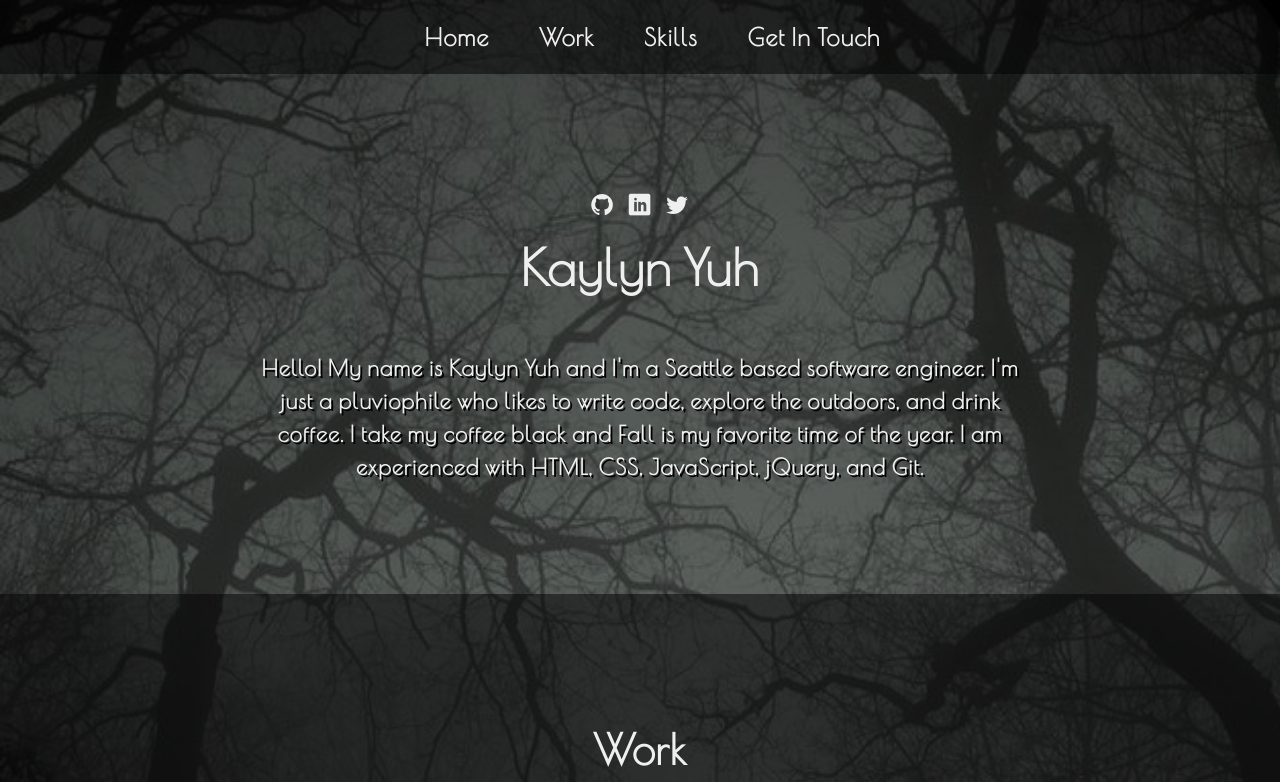
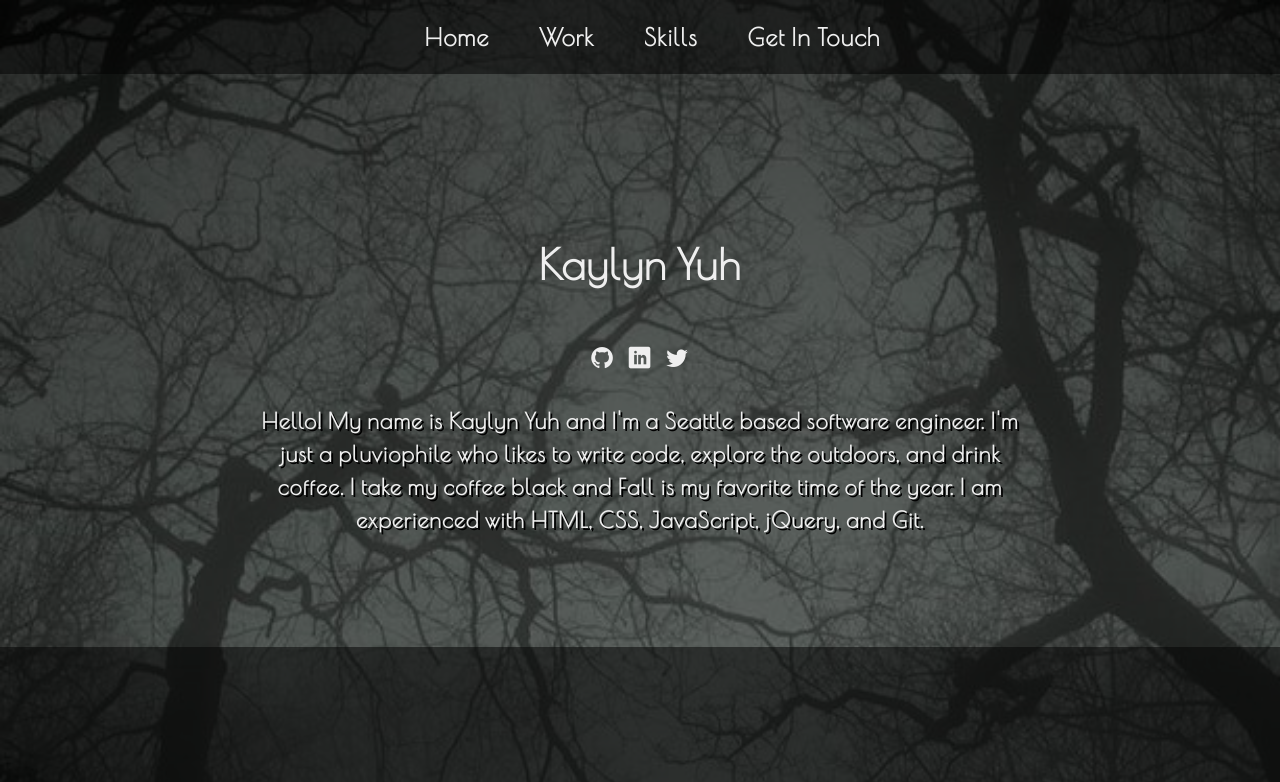
Before and after one commit to kaylynyuh/portfolio, a plain HTML site: page index.html in a window 1280 px wide. Shown: the top 782 px of the page. Drawn offline with nearby package versions, Linux system fonts and the light colour scheme; files whose address does not match are found by name.

Commit message:
name added to index, sitting above social icons

```diff
--- a/css/base.css
+++ b/css/base.css
@@ -1,3 +1,7 @@
+main {
+  background: rgba(0, 0, 0, 0.5);
+}
+
 body {
   font-family: 'Poiret One', cursive;
   font-weight: bold;
@@ -41,6 +45,10 @@ nav a {
 
 nav a:visted {
   color:purple;
+}
+
+h1 {
+  font-size: 52px;
 }
 
 .about-content {
--- a/css/layout.css
+++ b/css/layout.css
@@ -6,9 +6,13 @@ i.fa.fa-bars::before {
   font-size: 28px;
 }
 
-.social-icons {
+.name-about {
   margin-top: 8em;
 }
+
+/*.social-icons {
+  margin-top: 8em;
+}*/
 
 #primary-nav {
   display: none;
--- a/css/modules.css
+++ b/css/modules.css
@@ -1,7 +1,5 @@
-.name-content h1 {
-  padding: 25px;
-  font-size: 50px;
-  text-align: center;
+.name-about h1 {
+  padding-bottom: .25em;
 }
 
 .social-icons li {
--- a/index.html
+++ b/index.html
@@ -37,11 +37,14 @@
           </nav>
         </header>
       </div>
-      <ul class="social-icons">
-        <li><a href="#" class="icon-github"></a></li>
-        <li><a href="#" class="icon-linkedin"></a></li>
-        <li><a href="#" class="icon-twitter"></a></li>
-      </ul>
+      <div class="name-about">
+        <h1>Kaylyn Yuh</h1>
+        <ul class="social-icons">
+          <li><a href="https://github.com/kaylynyuh" class="icon-github"></a></li>
+          <li><a href="https://www.linkedin.com/in/kaylynyuh" class="icon-linkedin"></a></li>
+          <li><a href="https://www.twitter.com/kaylynyuh" class="icon-twitter"></a></li>
+        </ul>
+      </div>
     </main>
     <script src="https://cdnjs.cloudflare.com/ajax/libs/handlebars.js/4.0.4/handlebars.js"></script>
     <script src="https://code.jquery.com/jquery-2.2.4.min.js" integrity="sha256-BbhdlvQf/xTY9gja0Dq3HiwQF8LaCRTXxZKRutelT44="   crossorigin="anonymous"></script>
--- a/js/app.js
+++ b/js/app.js
@@ -63,7 +63,7 @@
   };
 
   Section.fetchAll();
-
+  console.log(Section.all);
   // Hide the extra content initially
   $('.read-more-content').addClass('hide')
   // Set up a link to expand the hidden content:
--- a/js/sections.js
+++ b/js/sections.js
@@ -1,9 +1,4 @@
 [
-  {
-    name: 'name',
-    title: 'Kaylyn Yuh',
-    body: ''
-  },
   {
     name: 'about',
     title: '',
--- a/js/sections.json
+++ b/js/sections.json
@@ -1,9 +1,4 @@
 [
-  {
-    "name": "name",
-    "title": "Kaylyn Yuh",
-    "body": ""
-  },
   {
     "name": "about",
     "title": "",
```
